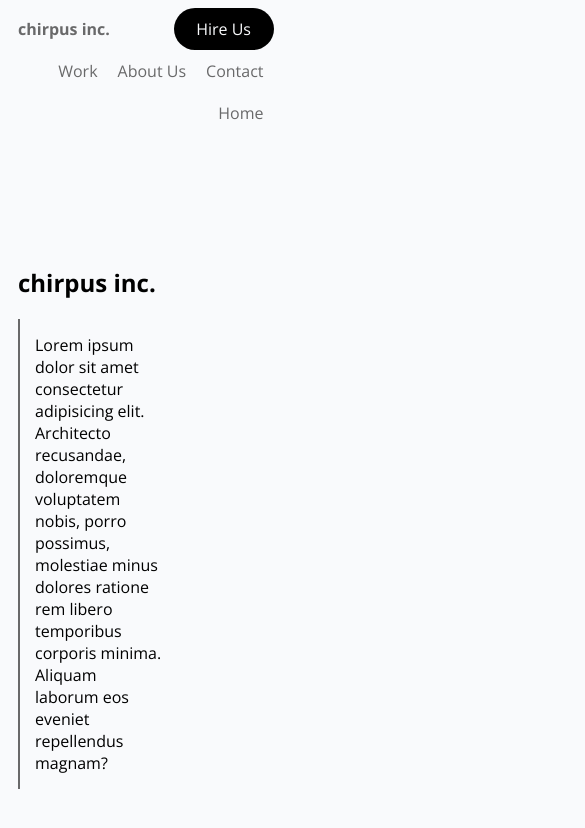
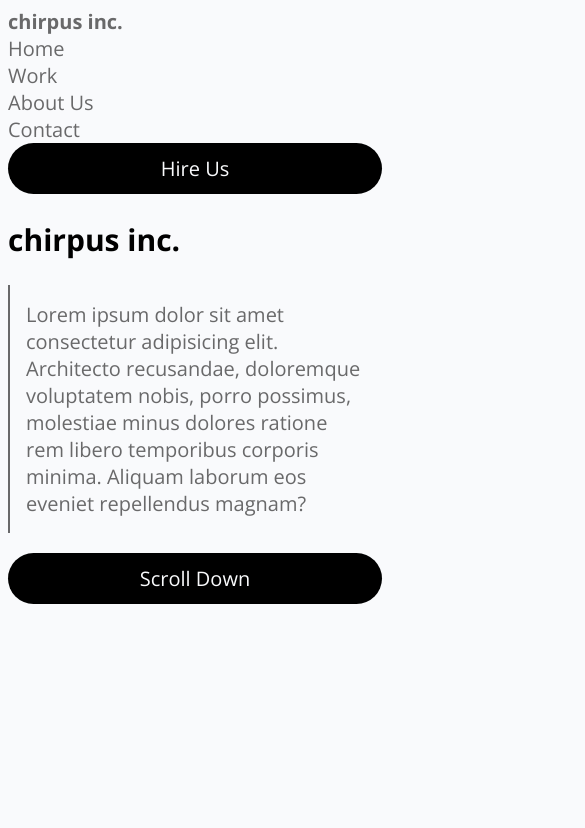
Before and after one commit to krukm/Lab1, a plain HTML site: page index.html in a window 390 px wide. Shown: the top 828 px of the page, 585 px wide, since content can reach past the window. Drawn offline with nearby package versions, Linux system fonts and the light colour scheme.

Commit message:
add/fill new stylesheet for mobile first dev

```diff
--- /dev/null
+++ b/css/mobile.css
@@ -0,0 +1,44 @@
+body {
+    background-color: #f9fafc;
+    font-family: 'Open Sans';
+    font-size: 125%;
+}
+
+nav {
+    display: flex;
+    flex-direction: column-reverse;
+}
+
+a, p, h4 {
+    color:  #69696a;
+}
+
+a {
+    text-decoration: none;
+}
+
+h4 {
+    order: 2;
+    margin: 0;
+}
+
+p {
+    border-left: 2px solid #69696a;
+    padding: 1rem;
+}
+
+.flex_container {
+    display: flex;
+}
+
+.highlight {
+    text-align: center;
+    background-color: #000;
+    color: #f9fafc;
+    border-radius: 2rem;
+    padding: 0.75rem;
+}
+
+a.highlight {
+    display: block;
+}
--- a/css/styles.css
+++ b/css/styles.css
@@ -50,7 +50,7 @@ button {
     clear: both;
 }
 
-.paragraph {
+p {
     border-left: 2px solid #69696a;
     margin-left: 10px;
     padding: 15px;
--- a/index.html
+++ b/index.html
@@ -1,12 +1,13 @@
 <!DOCTYPE html>
 <html lang="en">
+<!-- html was changed for flexbox configuration-->
 <head>
     <meta charset="UTF-8">
     <meta name="viewport" content="width=device-width, initial-scale=1.0">
     <meta http-equiv="X-UA-Compatible" content="ie=edge">
     <title>Document</title>
     <link href="https://fonts.googleapis.com/css?family=Open+Sans:400,700" rel="stylesheet">
-    <link rel="stylesheet" href="css/styles.css">
+    <link rel="stylesheet" href="css/mobile.css">
 </head>
 <body>
     <nav>
@@ -17,19 +18,19 @@
         <a href="#Work">Work</a>
         <a href="#Home">Home</a>
     </nav>
-    <section class="clear section1">
+    <section class="flex_container">
         <section class="col1">
             <h2>chirpus inc.</h2>
-            <section class="paragraph">Lorem ipsum dolor sit amet consectetur adipisicing elit. Architecto recusandae, doloremque voluptatem nobis, porro possimus, molestiae minus dolores ratione rem libero temporibus corporis minima. Aliquam laborum eos eveniet repellendus magnam?</section>
-        </section>
+            <section><p>Lorem ipsum dolor sit amet consectetur adipisicing elit. Architecto recusandae, doloremque voluptatem nobis, porro possimus, molestiae minus dolores ratione rem libero temporibus corporis minima. Aliquam laborum eos eveniet repellendus magnam?</p></section>
+            </section>
         <section class="col2">
             <section class="circle1"></section>
             <section class="circle2"></section>
             <section class="circle3"></section>
         </section>
     </section>
-    <section class="clear">
-        <button type="button">Scroll Down</button>
+    <section>
+        <a href="#Scroll" class="highlight">Scroll Down</a>
     </section>
     <script src="scripts/script.js"></script>
 </body>
```
Also changed, not shown: 1 other file.
